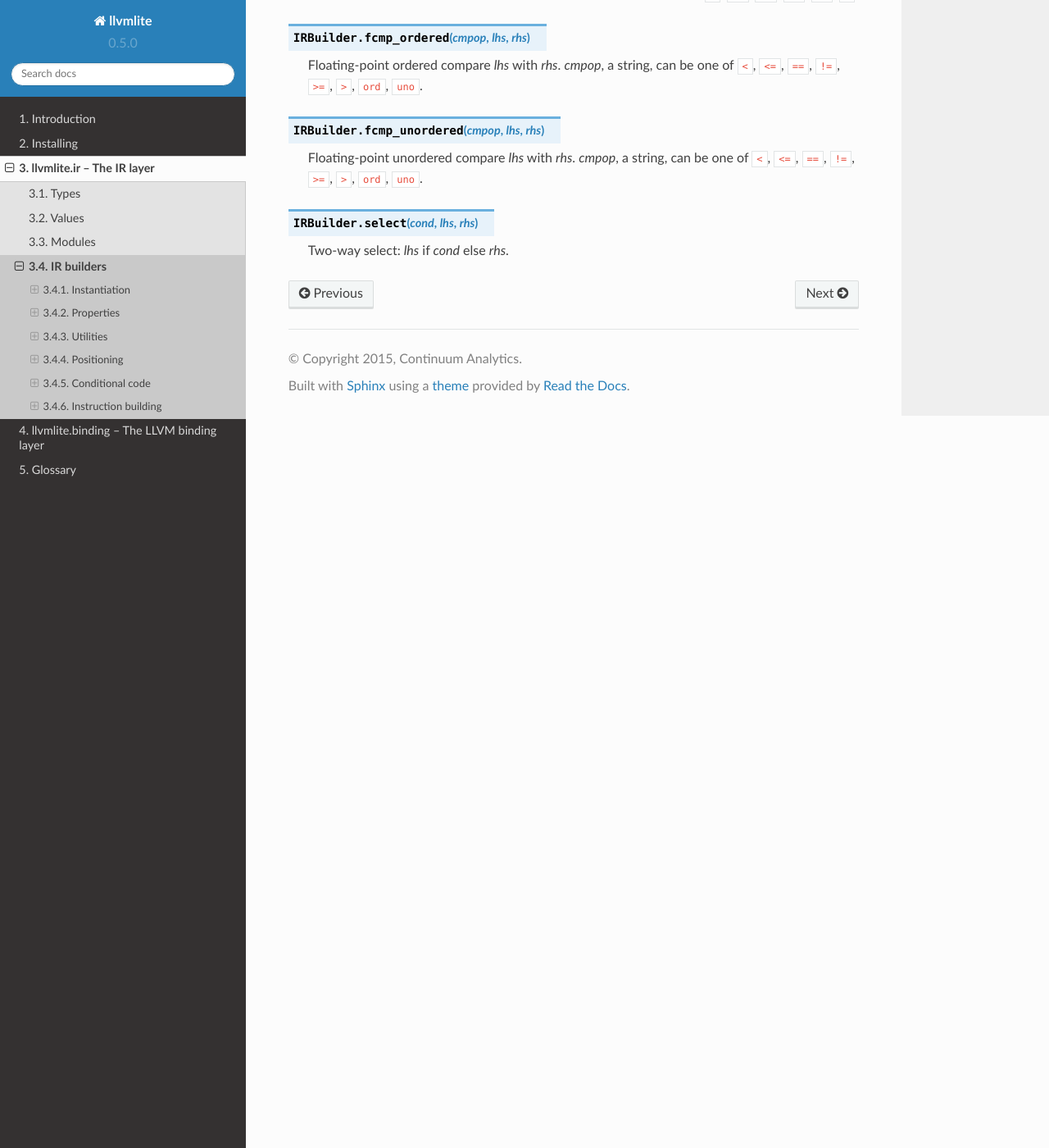
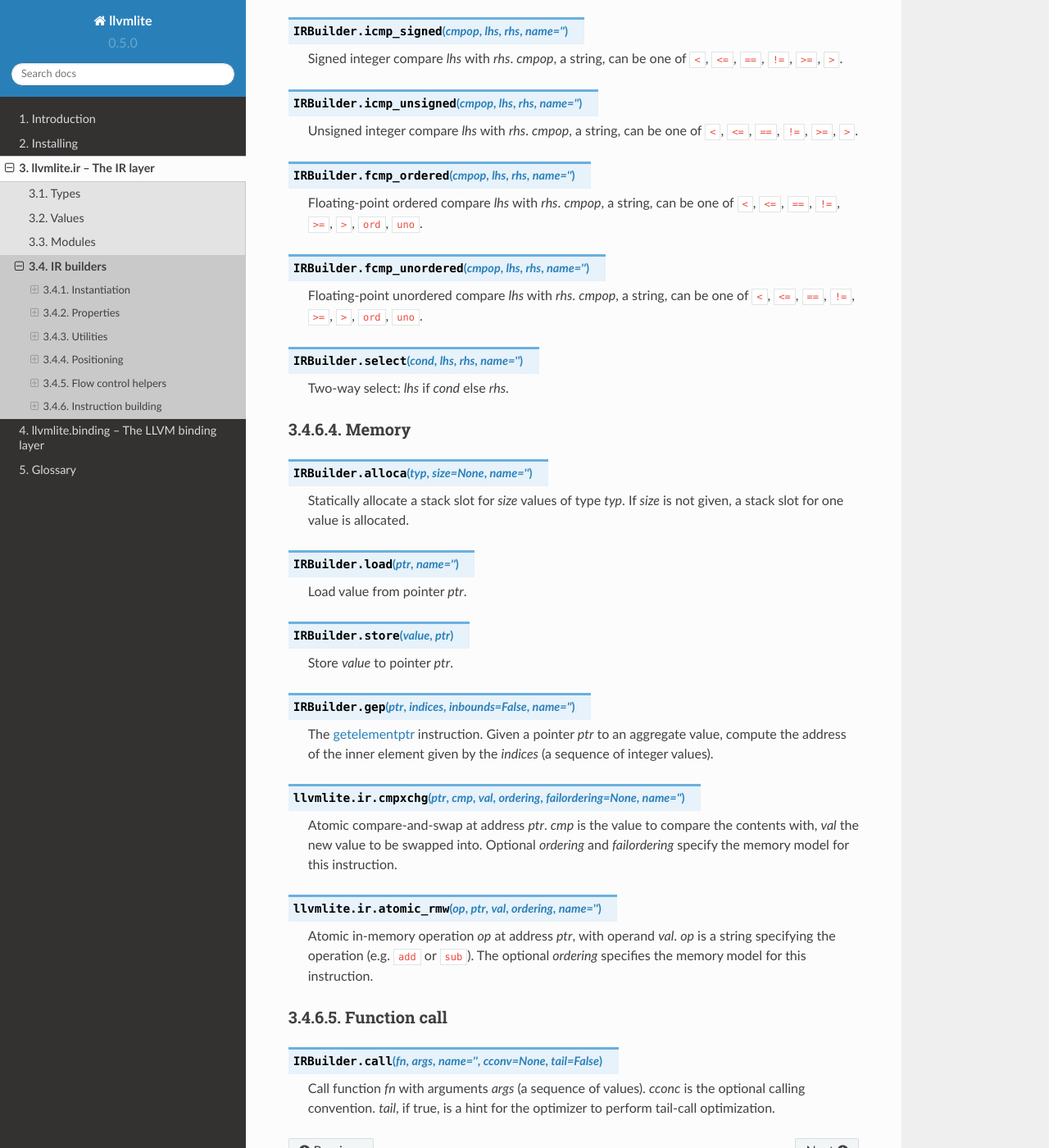
Before and after one commit to numba/llvmlite, a Sphinx documentation site: the page built from docs/source/ir/builder.rst, in a window 1280 px wide and 1400 px high, scrolled down 6272 px. Shown: the whole window at 82% size. Built offline with Sphinx 7.4.7 and the Read the Docs theme 2.0.0, drawn with Linux system fonts in a browser that asks for light colours; pages that are not in the unit, such as notebooks, are missing from menus; some of the changed text lies outside the part shown.

Commit message:
More instructions

```diff
--- a/docs/source/ir/builder.rst
+++ b/docs/source/ir/builder.rst
@@ -103,8 +103,8 @@
    block.
 
 
-Conditional code
-----------------
+Flow control helpers
+--------------------
 
 The following context managers make it easier to create conditional code.
 
@@ -154,171 +154,224 @@
 Instruction building
 --------------------
 
-The following methods inserts a new instruction (a
+The following methods all insert a new instruction (a
 :class:`Instruction` instance) at the current index in the current block.
 The new instruction is returned.
+
+An instruction's operands are most always :ref:`values <ir-values>`.
+
+Many of these methods also take an optional *name* argument, specifying the
+local *name* of the result value.  If not given, a unique name is
+automatically generated.
 
 Arithmetic
 ''''''''''
 
-.. method:: IRBuilder.shl(lhs, rhs)
+.. method:: IRBuilder.shl(lhs, rhs, name='')
 
    Left-shift *lhs* by *rhs* bits.
 
-.. method:: IRBuilder.lshr(lhs, rhs)
+.. method:: IRBuilder.lshr(lhs, rhs, name='')
 
    Logical right-shift *lhs* by *rhs* bits.
 
-.. method:: IRBuilder.ashr(lhs, rhs)
+.. method:: IRBuilder.ashr(lhs, rhs, name='')
 
    Arithmetic (signed) right-shift *lhs* by *rhs* bits.
 
-.. method:: IRBuilder.add(lhs, rhs)
+.. method:: IRBuilder.add(lhs, rhs, name='')
 
    Integer add *lhs* and *rhs*.
 
-.. method:: IRBuilder.fadd(lhs, rhs)
+.. method:: IRBuilder.fadd(lhs, rhs, name='')
 
    Floating-point add *lhs* and *rhs*.
 
-.. method:: IRBuilder.sub(lhs, rhs)
+.. method:: IRBuilder.sub(lhs, rhs, name='')
 
    Integer subtract*rhs* from *lhs*.
 
-.. method:: IRBuilder.fadd(lhs, rhs)
+.. method:: IRBuilder.fadd(lhs, rhs, name='')
 
    Floating-point subtract *rhs* from *lhs*.
 
-.. method:: IRBuilder.mul(lhs, rhs)
+.. method:: IRBuilder.mul(lhs, rhs, name='')
 
    Integer multiply *lhs* with *rhs*.
 
-.. method:: IRBuilder.fmul(lhs, rhs)
+.. method:: IRBuilder.fmul(lhs, rhs, name='')
 
    Floating-point multiply *lhs* with *rhs*.
 
-.. method:: IRBuilder.sdiv(lhs, rhs)
+.. method:: IRBuilder.sdiv(lhs, rhs, name='')
 
    Signed integer divide *lhs* by *rhs*.
 
-.. method:: IRBuilder.udiv(lhs, rhs)
+.. method:: IRBuilder.udiv(lhs, rhs, name='')
 
    Unsigned integer divide *lhs* by *rhs*.
 
-.. method:: IRBuilder.fdiv(lhs, rhs)
+.. method:: IRBuilder.fdiv(lhs, rhs, name='')
 
    Floating-point divide *lhs* by *rhs*.
 
-.. method:: IRBuilder.srem(lhs, rhs)
+.. method:: IRBuilder.srem(lhs, rhs, name='')
 
    Signed integer remainder of *lhs* divided by *rhs*.
 
-.. method:: IRBuilder.urem(lhs, rhs)
+.. method:: IRBuilder.urem(lhs, rhs, name='')
 
    Unsigned integer remainder of *lhs* divided by *rhs*.
 
-.. method:: IRBuilder.frem(lhs, rhs)
+.. method:: IRBuilder.frem(lhs, rhs, name='')
 
    Floating-point remainder of *lhs* divided by *rhs*.
 
-.. method:: IRBuilder.and_(lhs, rhs)
+.. method:: IRBuilder.and_(lhs, rhs, name='')
 
    Bitwise AND *lhs* with *rhs*.
 
-.. method:: IRBuilder.or_(lhs, rhs)
+.. method:: IRBuilder.or_(lhs, rhs, name='')
 
    Bitwise OR *lhs* with *rhs*.
 
-.. method:: IRBuilder.xor(lhs, rhs)
+.. method:: IRBuilder.xor(lhs, rhs, name='')
 
    Bitwise XOR *lhs* with *rhs*.
 
-.. method:: IRBuilder.not_(value)
+.. method:: IRBuilder.not_(value, name='')
 
    Bitwise complement *value*.
 
-.. method:: IRBuilder.neg(value)
+.. method:: IRBuilder.neg(value, name='')
 
    Negate *value*.
 
 Conversions
 '''''''''''
 
-.. method:: IRBuilder.trunc(value, typ)
+.. method:: IRBuilder.trunc(value, typ, name='')
 
    Truncate integer *value* to integer type *typ*.
 
-.. method:: IRBuilder.zext(value, typ)
+.. method:: IRBuilder.zext(value, typ, name='')
 
    Zero-extend integer *value* to integer type *typ*.
 
-.. method:: IRBuilder.sext(value, typ)
+.. method:: IRBuilder.sext(value, typ, name='')
 
    Sign-extend integer *value* to integer type *typ*.
 
-.. method:: IRBuilder.fptrunc(value, typ)
+.. method:: IRBuilder.fptrunc(value, typ, name='')
 
    Truncate (approximate) floating-point *value* to floating-point type *typ*.
 
-.. method:: IRBuilder.fpext(value, typ)
+.. method:: IRBuilder.fpext(value, typ, name='')
 
    Extend floating-point *value* to floating-point type *typ*.
 
-.. method:: IRBuilder.fptosi(value, typ)
+.. method:: IRBuilder.fptosi(value, typ, name='')
 
    Convert floating-point *value* to signed integer type *typ*.
 
-.. method:: IRBuilder.fptoui(value, typ)
+.. method:: IRBuilder.fptoui(value, typ, name='')
 
    Convert floating-point *value* to unsigned integer type *typ*.
 
-.. method:: IRBuilder.sitofp(value, typ)
+.. method:: IRBuilder.sitofp(value, typ, name='')
 
    Convert signed integer *value* to floating-point type *typ*.
 
-.. method:: IRBuilder.uitofp(value, typ)
+.. method:: IRBuilder.uitofp(value, typ, name='')
 
    Convert unsigned integer *value* to floating-point type *typ*.
 
-.. method:: IRBuilder.ptrtoint(value, typ)
+.. method:: IRBuilder.ptrtoint(value, typ, name='')
 
    Convert pointer *value* to integer type *typ*.
 
-.. method:: IRBuilder.inttoptr(value, typ)
+.. method:: IRBuilder.inttoptr(value, typ, name='')
 
    Convert integer *value* to pointer type *typ*.
 
-.. method:: IRBuilder.bitcast(value, typ)
+.. method:: IRBuilder.bitcast(value, typ, name='')
 
    Convert pointer *value* to pointer type *typ*.
 
-.. method:: IRBuilder.addrspacecast(value, typ)
+.. method:: IRBuilder.addrspacecast(value, typ, name='')
 
    Convert pointer *value* to pointer type *typ* of different address space.
+
 
 Comparisons
 '''''''''''
 
-.. method:: IRBuilder.icmp_signed(cmpop, lhs, rhs)
+.. method:: IRBuilder.icmp_signed(cmpop, lhs, rhs, name='')
 
    Signed integer compare *lhs* with *rhs*.  *cmpop*, a string, can be one
    of ``<``, ``<=``, ``==``, ``!=``, ``>=``, ``>``.
 
-.. method:: IRBuilder.icmp_unsigned(cmpop, lhs, rhs)
+.. method:: IRBuilder.icmp_unsigned(cmpop, lhs, rhs, name='')
 
    Unsigned integer compare *lhs* with *rhs*.  *cmpop*, a string, can be one
    of ``<``, ``<=``, ``==``, ``!=``, ``>=``, ``>``.
 
-.. method:: IRBuilder.fcmp_ordered(cmpop, lhs, rhs)
+.. method:: IRBuilder.fcmp_ordered(cmpop, lhs, rhs, name='')
 
    Floating-point ordered compare *lhs* with *rhs*.  *cmpop*, a string, can
    be one of ``<``, ``<=``, ``==``, ``!=``, ``>=``, ``>``, ``ord``, ``uno``.
 
-.. method:: IRBuilder.fcmp_unordered(cmpop, lhs, rhs)
+.. method:: IRBuilder.fcmp_unordered(cmpop, lhs, rhs, name='')
 
    Floating-point unordered compare *lhs* with *rhs*.  *cmpop*, a string, can
    be one of ``<``, ``<=``, ``==``, ``!=``, ``>=``, ``>``, ``ord``, ``uno``.
 
-.. method:: IRBuilder.select(cond, lhs, rhs)
+.. method:: IRBuilder.select(cond, lhs, rhs, name='')
 
    Two-way select: *lhs* if *cond* else *rhs*.
+
+
+Memory
+''''''
+
+.. method:: IRBuilder.alloca(typ, size=None, name='')
+
+   Statically allocate a stack slot for *size* values of type *typ*.
+   If *size* is not given, a stack slot for one value is allocated.
+
+.. method:: IRBuilder.load(ptr, name='')
+
+   Load value from pointer *ptr*.
+
+.. method:: IRBuilder.store(value, ptr)
+
+   Store *value* to pointer *ptr*.
+
+.. method:: IRBuilder.gep(ptr, indices, inbounds=False, name='')
+
+   The :term:`getelementptr` instruction.  Given a pointer *ptr* to an
+   aggregate value, compute the address of the inner element given by
+   the *indices* (a sequence of integer values).
+
+.. method:: cmpxchg(ptr, cmp, val, ordering, failordering=None, name='')
+
+   Atomic compare-and-swap at address *ptr*.  *cmp* is the value to compare
+   the contents with, *val* the new value to be swapped into.
+   Optional *ordering* and *failordering* specify the memory model for
+   this instruction.
+
+.. method:: atomic_rmw(op, ptr, val, ordering, name='')
+
+   Atomic in-memory operation *op* at address *ptr*, with operand *val*.
+   *op* is a string specifying the operation (e.g. ``add`` or ``sub``).
+   The optional *ordering* specifies the memory model for this instruction.
+
+
+Function call
+'''''''''''''
+
+.. method:: IRBuilder.call(fn, args, name='', cconv=None, tail=False)
+
+   Call function *fn* with arguments *args* (a sequence of values).
+   *cconc* is the optional calling convention.  *tail*, if true, is
+   a hint for the optimizer to perform tail-call optimization.
```
Also changed, not shown: 1 other file.
